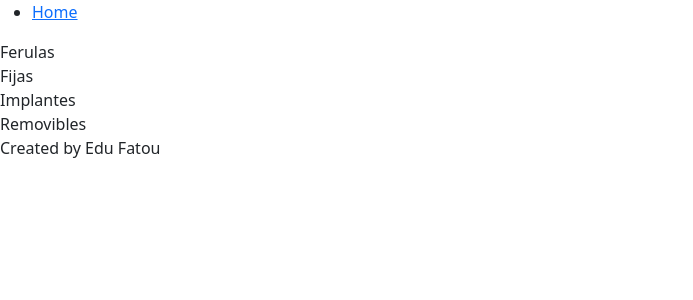
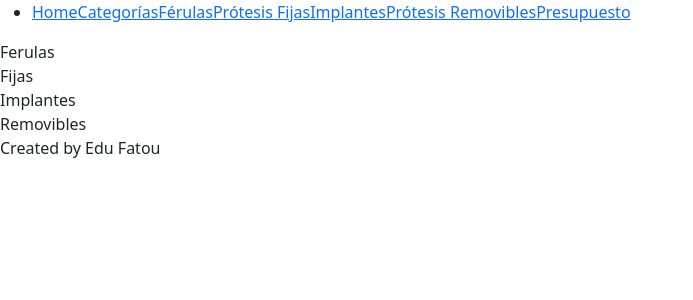
Before and after one commit to EduFatou/laboratorio_monzon, a React (Vite) app in the folder client/: page / in a window 1280 px wide. Shown: the top 300 px of the page, without its empty margins (0-693 px from the left). Built offline with nearby package versions, Linux system fonts and the light colour scheme; no server answers.

Commit message:
nav working

```diff
--- a/client/src/components/Header/Nav/Nav.jsx
+++ b/client/src/components/Header/Nav/Nav.jsx
@@ -6,6 +6,12 @@ const Nav = () => {
     <ul>
       <li>
         <Link to="/">Home</Link>
+        <Link to="/categorias">Categorías</Link>
+        <Link to="/ferulas">Férulas</Link>
+        <Link to="/fijas">Prótesis Fijas</Link>
+        <Link to="/implantes">Implantes</Link>
+        <Link to="/removibles">Prótesis Removibles</Link>
+        <Link to="/presupuesto">Presupuesto</Link>
       </li>
     </ul>
 
--- a/client/src/components/Main/Home/Home.jsx
+++ b/client/src/components/Main/Home/Home.jsx
@@ -1,9 +1,31 @@
-import React, { useState } from "react";
-import Categorias from './Categorias'
+import React, { useEffect, useState } from 'react';
+import Categorias from './Categorias';
+import axios from 'axios';
 
 
 const Home = () => {
 
+  const [message, setMessage] = useState({});
+  const [products, setProducts] = useState([]);
+
+
+  useEffect(() => {
+    async function fetchData() {
+      try {
+        // Petición HTTP
+        const res = await axios.get("/api/products");
+        const products = res.data;
+        console.log(res.data)
+
+        // Guarda en el array de posts el resultado. Procesa los datos
+        setProducts(products);
+      } catch (e) {
+        setProducts([]) // No pintes nada
+      }
+    }
+
+    fetchData();
+  }, [message]); // componentDidUpdate
 
   return <section className="home">
     <article>
```
